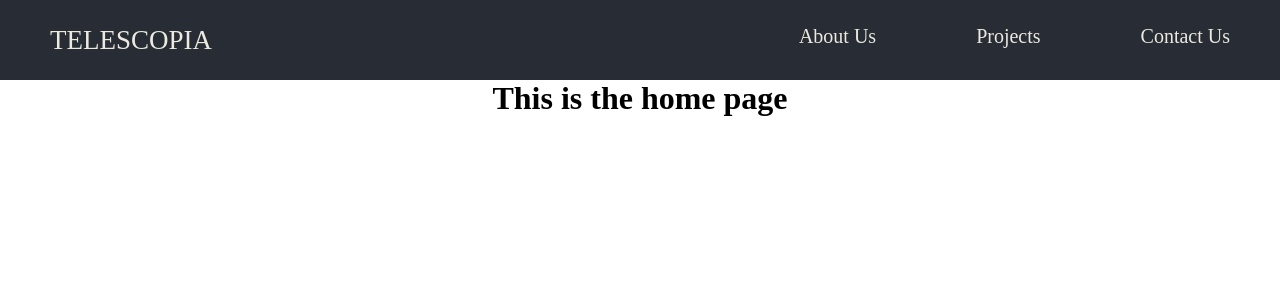
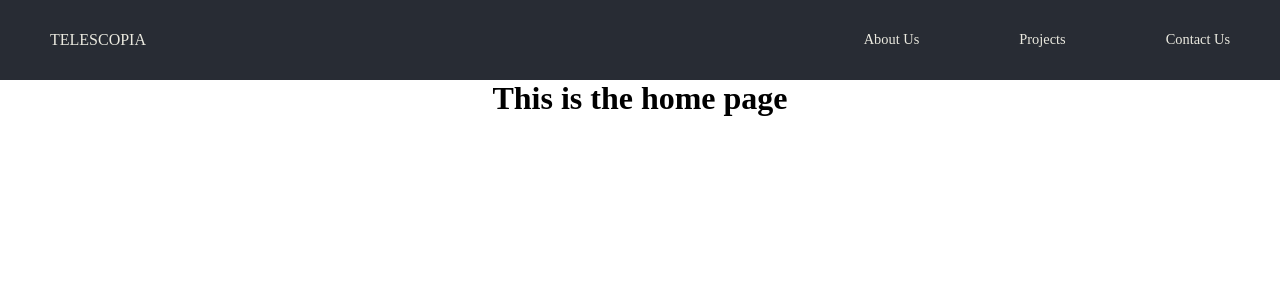
Before and after one commit to isaacwu6a25/telescopia, a React (Create React App) app: page / in a window 1280 px wide. Shown: the top 300 px of the page. Built offline with nearby package versions, Linux system fonts and the light colour scheme.

Commit message:
some css required

```diff
--- a/src/components/Navbar.css
+++ b/src/components/Navbar.css
@@ -9,7 +9,7 @@
 }
 
 .container .Home {
-    font-size: 27px;
+    font-size: 2.0vh;
     float: left;
 }
 
@@ -18,5 +18,5 @@
     text-decoration: none;
     margin-right: 50px;
     margin-left: 50px;
-    font-size: 20px;
+    font-size: 1.8vh;
 }
```
